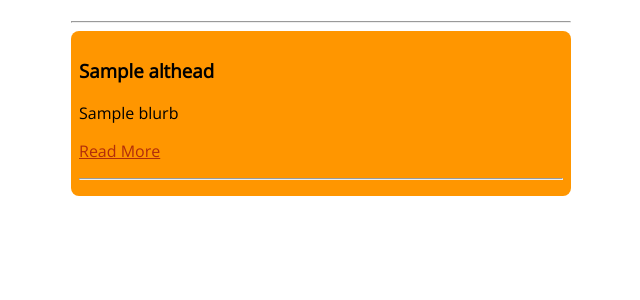
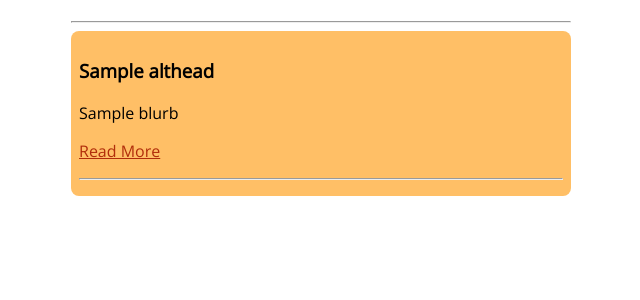
Before and after one commit to joshwertheim/SFGinfo, a Python web app: template templates/news.html in a window 1280 px wide. Shown: the top 300 px of the page, without its empty margins (319-959 px from the left). Run offline with Jinja, Linux system fonts and the light colour scheme; the template is opened without the code that fills it: most values are stand-ins (such as "Sample title", 1, 10 or a date in 2020).

Commit message:
changed background color on headlines page. trying to find the best fit. still not sure it's perfect.

```diff
--- a/static/style.css
+++ b/static/style.css
@@ -86,7 +86,7 @@ div#input-box.input-group {
 }
 
 #headline-block {
-    background: #ff9600;
+    background: #ffbf66;
     padding: 0.5em;
     border-radius: 0.5em;
     margin-bottom: 1em;
```
